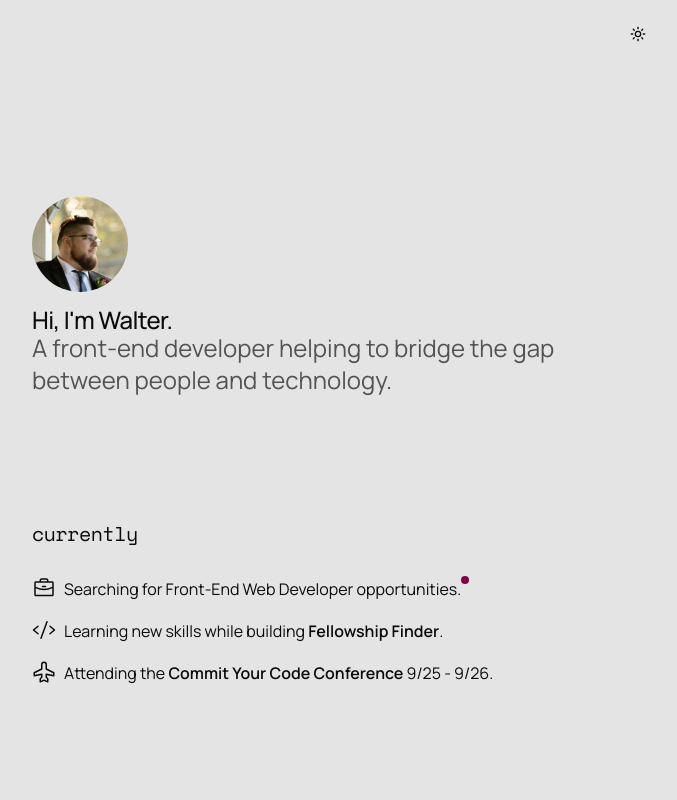
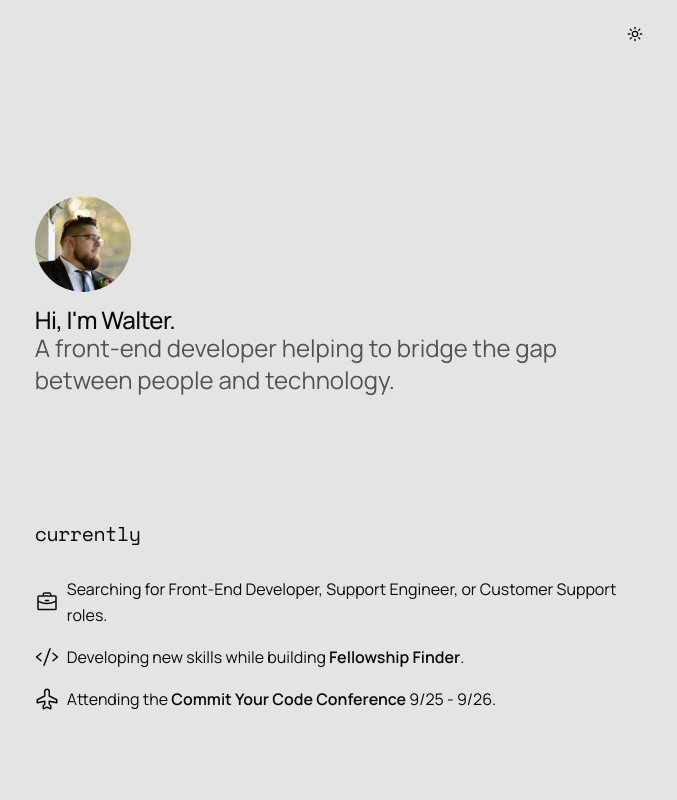
Before and after one commit to walterfurrer/portfolio-v2, a Next.js app: page / in a window 1280 px wide. Shown: the top 800 px of the page, without its empty margins (304-981 px from the left). Built offline with nearby package versions, Linux system fonts and the light colour scheme.

Commit message:
Fixed tech icon vertical position on project card, refactored currently section and fixed weird wrapping issue.

```diff
--- a/app/globals.css
+++ b/app/globals.css
@@ -123,7 +123,7 @@
     @apply border-border/50 outline-ring/50 scroll-smooth;
   }
   body {
-    @apply bg-background text-foreground font-sans leading-relaxed text-pretty antialiased;
+    @apply bg-background text-foreground font-sans leading-relaxed antialiased;
   }
 
   h1,
--- a/app/layout.tsx
+++ b/app/layout.tsx
@@ -46,7 +46,7 @@ export default function RootLayout({
             enableSystem
             disableTransitionOnChange
           >
-            <div className="container mx-auto mb-32 flex max-w-screen-sm flex-col">
+            <div className="container mx-auto mb-32 flex max-w-prose flex-col">
               <main>{children}</main>
             </div>
           </ThemeProvider>
--- a/components/Currently.tsx
+++ b/components/Currently.tsx
@@ -11,13 +11,57 @@ export default function Currently() {
       <h2 className="section-header">currently</h2>
       <div className="section-content">
         <div className="flex gap-2">
-          <BriefcaseIcon weight="regular" className="size-6" />
-          <div className="inline-flex">
-            <p>Searching for Front-End Web Developer opportunities.</p>
-            <span className="relative flex size-2">
-              <span className="bg-accent-teal absolute inline-flex h-full w-full animate-ping rounded-full opacity-75"></span>
-              <span className="bg-accent-teal relative inline-flex size-2 rounded-full"></span>
-            </span>
+          <div>
+            <BriefcaseIcon weight="regular" size={24} className="h-full" />
+          </div>
+          <p>
+            Searching for Front-End Developer, Support Engineer, or Customer
+            Support roles.
+          </p>
+        </div>
+        <div className="flex gap-2">
+          <div>
+            <CodeIcon weight="regular" size={24} className="h-full" />
+          </div>
+          <p>
+            Developing new skills while building{" "}
+            <Link
+              target="_blank"
+              href={"https://github.com/walterfurrer/fellowship-finder"}
+            >
+              Fellowship Finder
+            </Link>
+            .
+          </p>
+        </div>
+        <div className="flex gap-2">
+          <div>
+            <AirplaneIcon weight="regular" size={24} className="h-full" />
+          </div>
+          <p>
+            Attending the{" "}
+            <Link target="_blank" href="https://www.commityourcode.com/">
+              Commit Your Code Conference
+            </Link>{" "}
+            9/25 - 9/26.
+          </p>
+        </div>
+      </div>
+    </section>
+  );
+}
+
+{
+  /* <div className="flex gap-2">
+          <BriefcaseIcon
+            weight="regular"
+            className="size-10 h-full md:size-6"
+          />
+          <div>
+            <p>
+              Searching for Front-End Developer, Support Engineer, or Customer
+              Support roles.
+            </p>
           </div>
         </div>
         <div className="flex gap-2">
@@ -42,8 +86,5 @@ export default function Currently() {
             </Link>{" "}
             9/25 - 9/26.
           </p>
-        </div>
-      </div>
-    </section>
-  );
+        </div> */
 }
--- a/components/project-cards/HavenHealthProjectCard.tsx
+++ b/components/project-cards/HavenHealthProjectCard.tsx
@@ -48,7 +48,11 @@ export default function HavenHealthProjectCard() {
               className="hidden dark:flex"
             />
             <Image src={supabase} alt="Supabase Logo" />
-            <Image src={tailwindcss} alt="Tailwind CSS Logo" />
+            <Image
+              src={tailwindcss}
+              alt="Tailwind CSS Logo"
+              className="h-full"
+            />
             <Image
               src={shadcnLight}
               alt="shadcn/ui Logo"
```
